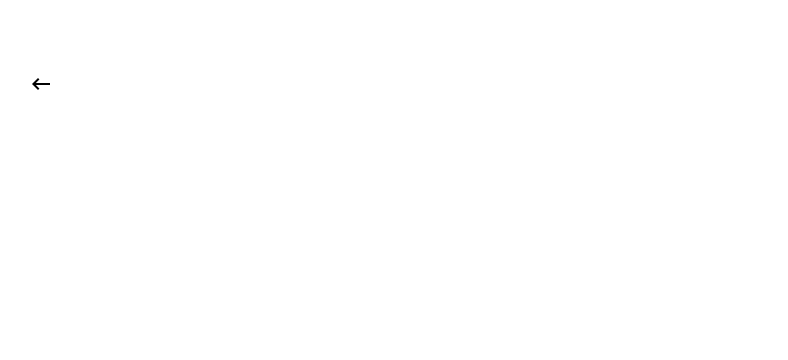
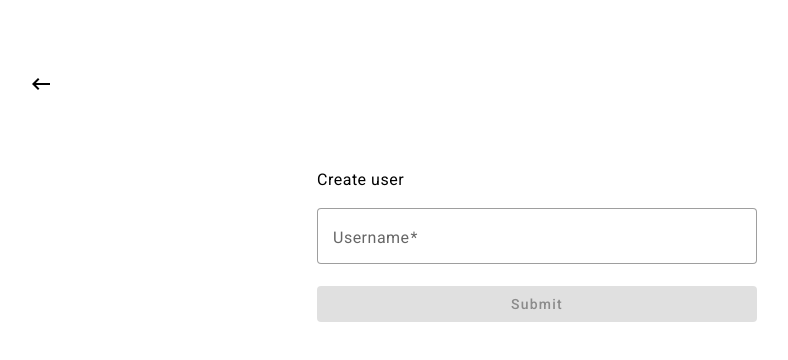
Before and after one commit to DmytroPred/task-managment, an Angular app: page /create-user in a window 1280 px wide. Shown: the top 360 px of the page, without its empty margins (103-891 px from the left). Built offline with nearby package versions, Linux system fonts and the light colour scheme.

Commit message:
changes update interfaces Implement create user functionality Update create task with user assign functionality remove logs

```diff
--- a/src/app/common/models/task.interface.ts
+++ b/src/app/common/models/task.interface.ts
@@ -1,3 +1,5 @@
+import { User } from "./user.interface";
+
 export interface Task {
   id: string;
   name: string;
@@ -6,6 +8,5 @@ export interface Task {
   modificationDate: Date;
   state: 'in queue' | 'in progress' | 'done';
 
-  userName?: string;
-  userId?: string;
+  assignedUser?: User;
 }
--- a/src/app/common/models/user.interface.ts
+++ b/src/app/common/models/user.interface.ts
@@ -1,6 +1,8 @@
+import { Task } from "./task.interface";
+
 export interface User {
   id: string;
   name: string;
   isAssigned?: boolean;
-  taskId?: string;
+  assignedTask?: Task;
 }
--- a/src/app/common/services/task.service.ts
+++ b/src/app/common/services/task.service.ts
@@ -11,10 +11,7 @@ export class TaskService {
   constructor() {
     this.initData();
 
-    this.tasks$.subscribe(tasks => {
-      console.log(tasks);
-      this.updateLocalStorage(tasks);
-    })
+    this.tasks$.subscribe(tasks => this.updateLocalStorage(tasks));
   }
 
   initData() {
@@ -25,8 +22,6 @@ export class TaskService {
     } else {
       localStorage.setItem('tasks', JSON.stringify([]));
     }
-
-    console.log(JSON.parse(tasks ?? ''));
   }
 
   updateLocalStorage(tasks: Task[]) {
--- a/src/app/common/services/user.service.ts
+++ b/src/app/common/services/user.service.ts
@@ -1,5 +1,6 @@
 import { Injectable } from '@angular/core';
-import { BehaviorSubject } from 'rxjs';
+import { BehaviorSubject, first } from 'rxjs';
+import { Task } from '../models/task.interface';
 import { User } from '../models/user.interface';
 
 @Injectable({
@@ -11,10 +12,7 @@ export class UserService {
   constructor() {
     this.initData();
 
-    // console.log('service');
-    // console.log(JSON.parse(users ?? ''));
     this.users$.subscribe(users => {
-      console.log(users);
       this.updateLocalStorage(users);
     })
   }
@@ -27,14 +25,23 @@ export class UserService {
     } else {
       localStorage.setItem('users', JSON.stringify([]));
     }
-
-    console.log(JSON.parse(users ?? ''));
   }
 
   updateLocalStorage(users: User[]) {
     localStorage.setItem('users', JSON.stringify(users));
-    // this.users$.subscribe(users => {
-    //   console.log(users);
-    // })
+  }
+
+  assignUser(user: User, task: Task) {
+    this.users$.pipe(first()).subscribe(users => {
+      users.map(item => {
+        if(item.id === user.id) {
+          item.isAssigned = true;
+          item.assignedTask = task;
+        }
+      });
+
+      this.users$.next(users);
+    });
+
   }
 }
--- a/src/app/create-task/create-task.component.html
+++ b/src/app/create-task/create-task.component.html
@@ -1,6 +1,6 @@
 <app-return-button></app-return-button>
-<div class="task">
-    <h4>Task creation</h4>
+<div class="task default-form">
+    <h4>Create task</h4>
     <form class="task__form" (ngSubmit)="submitTask(formDirective)" [formGroup]="taskForm" #formDirective="ngForm">
         <mat-form-field appearance="outline">
             <mat-label>Name</mat-label>
@@ -13,10 +13,10 @@
             <textarea matInput placeholder="Fill task description" formControlName="description"></textarea>
         </mat-form-field>
 
-        <mat-form-field appearance="outline" *ngIf="(userService.users$ | async)?.length">
+        <mat-form-field appearance="outline" *ngIf="users?.length">
             <mat-label>Assign user (optional)</mat-label>
             <mat-select formControlName="selectedUser">
-                <mat-option *ngFor="let user of userService.users$ | async" [value]="user.name">
+                <mat-option *ngFor="let user of users" [value]="user">
                   {{user.name}}
                 </mat-option>
             </mat-select>
--- a/src/app/create-task/create-task.component.scss
+++ b/src/app/create-task/create-task.component.scss
@@ -1,7 +1,4 @@
 .task {
-    margin: 0 auto;
-    margin-top: 60px;
-    width: 440px;
     &__form {
         display: flex;
         flex-direction: column;
--- a/src/app/create-task/create-task.component.ts
+++ b/src/app/create-task/create-task.component.ts
@@ -1,7 +1,8 @@
-import { Component } from '@angular/core';
+import { Component, OnDestroy, OnInit } from '@angular/core';
 import { FormControl, FormGroup, FormGroupDirective, Validators } from '@angular/forms';
-import { first } from 'rxjs';
+import { first, Subscription } from 'rxjs';
 import { Task } from '../common/models/task.interface';
+import { User } from '../common/models/user.interface';
 import { TaskService } from '../common/services/task.service';
 import { UserService } from '../common/services/user.service';
 
@@ -10,14 +11,23 @@ import { UserService } from '../common/services/user.service';
   templateUrl: './create-task.component.html',
   styleUrls: ['./create-task.component.scss']
 })
-export class CreateTaskComponent {
+export class CreateTaskComponent implements OnInit, OnDestroy {
+  users?: User[];
   taskForm = new FormGroup({
     name: new FormControl('', Validators.required),
     description: new FormControl('', Validators.required),
-    selectedUser: new FormControl(''),
+    selectedUser: new FormControl({name: '', id: ''}),
   });
 
-  constructor(private taskService: TaskService, public userService: UserService) { }
+  subscription?: Subscription;
+
+  constructor(private taskService: TaskService, private userService: UserService) { }
+
+  ngOnInit(): void {
+    this.subscription = this.userService.users$.subscribe(users => {
+      this.users = users.filter(user => !user.isAssigned);
+    });
+  }
 
   submitTask(formDirective: FormGroupDirective) {
     const date = new Date();
@@ -30,7 +40,16 @@ export class CreateTaskComponent {
         description: formValue.description,
         creationDate: date,
         modificationDate: date,
-        state: 'in queue',
+        state: formValue.selectedUser?.id ? 'in progress' : 'in queue',
+
+        assignedUser: {
+          name: formValue.selectedUser?.name ?? '',
+          id: formValue.selectedUser?.id ?? '',
+        }
+      }
+
+      if(formValue.selectedUser?.id) {
+        this.userService.assignUser(formValue.selectedUser, task);
       }
 
       this.updateTasksSubject(task, formDirective);
@@ -47,4 +66,8 @@ export class CreateTaskComponent {
       formDirective.resetForm();
     });
   }
+
+  ngOnDestroy(): void {
+    this.subscription?.unsubscribe();
+  }
 }
--- a/src/app/create-user/create-user.component.html
+++ b/src/app/create-user/create-user.component.html
@@ -1,4 +1,12 @@
 <app-return-button></app-return-button>
-<div>
+<div class="user default-form">
+    <h4>Create user</h4>
+    <form class="user__form" (ngSubmit)="submitUser(formDirective)" [formGroup]="userForm" #formDirective="ngForm">
+        <mat-form-field appearance="outline">
+            <mat-label>Username</mat-label>
+            <input matInput placeholder="Fill user name" formControlName="name">
+        </mat-form-field>
 
+        <button mat-raised-button color="primary" type="submit" [disabled]="!userForm.valid">Submit</button>
+    </form>
 </div>
--- a/src/app/create-user/create-user.component.scss
+++ b/src/app/create-user/create-user.component.scss
@@ -0,0 +1,6 @@
+.user {
+    &__form {
+        display: flex;
+        flex-direction: column;
+    }
+}
--- a/src/app/create-user/create-user.component.ts
+++ b/src/app/create-user/create-user.component.ts
@@ -1,4 +1,8 @@
 import { Component } from '@angular/core';
+import { FormControl, FormGroup, FormGroupDirective, Validators } from '@angular/forms';
+import { first } from 'rxjs';
+import { User } from '../common/models/user.interface';
+import { UserService } from '../common/services/user.service';
 
 @Component({
   selector: 'app-create-user',
@@ -6,5 +10,34 @@ import { Component } from '@angular/core';
   styleUrls: ['./create-user.component.scss']
 })
 export class CreateUserComponent {
+  userForm = new FormGroup({
+    name: new FormControl('', Validators.required),
+  });
 
+  constructor(private userService: UserService) {}
+
+  submitUser(formDirective: FormGroupDirective) {
+    const date = new Date();
+    const formValue = this.userForm.value;
+
+    if(formValue.name) {
+      const user: User = {
+        id: date.getTime().toString(),
+        name: formValue.name,
+      }
+
+      this.updateUsersSubject(user, formDirective);
+    }
+  }
+
+  updateUsersSubject(user: User, formDirective: FormGroupDirective) {
+    this.userService.users$.pipe(first()).subscribe(users => {
+      users.push(user);
+      this.userService.users$.next(users);
+
+
+      this.userForm.reset();
+      formDirective.resetForm();
+    });
+  }
 }
--- a/src/app/home/home.component.html
+++ b/src/app/home/home.component.html
@@ -6,7 +6,7 @@
             <button mat-raised-button color="primary" routerLink="create-task">Create task</button>
         </div>
 
-        <button mat-raised-button color="primary" (click)="toggleLists()">Show {{ isTaskShowed ? 'user' : 'task' }} list</button>
+        <button mat-raised-button color="primary" (click)="toggleLists()">{{ isTaskShowed ? 'Task' : 'User' }} list</button>
     </div>
 
     <div class="home__lists">
@@ -26,7 +26,7 @@
             <tbody>
                 <tr *ngFor="let task of (taskService.tasks$ | async)" routerLink="task/{{task.id}}">
                     <td>{{ task.name }}</td>
-                    <td>{{ task.userName ?? '-' }}</td>
+                    <td>{{ task.assignedUser?.name ?? '-' }}</td>
                     <td>{{ task.creationDate | date:' HH:mm - dd/MM/yy' }}</td>
                     <td>{{ task.modificationDate | date:'HH:mm - dd/MM/yy' }}</td>
                     <td>{{ task.state }}</td>
--- a/src/styles.scss
+++ b/src/styles.scss
@@ -2,3 +2,14 @@
 
 html, body { height: 100%; }
 body { margin: 0; font-family: Roboto, "Helvetica Neue", sans-serif; }
+
+.default-form {
+    margin: 0 auto;
+    margin-top: 60px;
+    width: 440px;
+
+    &__form {
+        display: flex;
+        flex-direction: column;
+    }
+}
```
